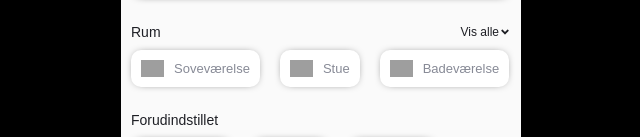
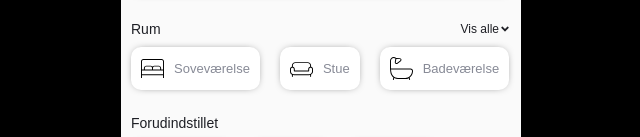
Before and after one commit to KatyTye/mobicom-frontend, a React (Vite) app: page / in a window 1280 px wide. Shown: the part 379-516 px from the top of the page, without its empty margins (319-959 px from the left). Built offline with nearby package versions, Linux system fonts and the light colour scheme; no server answers; grey boxes are pictures that could not be loaded.

Commit message:
fix: added needed path elements to the string

```diff
--- a/src/components/RoomsSection.jsx
+++ b/src/components/RoomsSection.jsx
@@ -17,7 +17,7 @@ export default function RoomsSection({ src }) {
 			<ul className="main-content__box-list">
 				{src.rooms.map((room, index) => {
 					return <li key={room.name + index} className="main-content__box-list-item">
-						<img src={location.host + "/icons/" + room.icon}
+						<img src={location.protocol + "//" + location.host + "/icons/" + room.icon}
 							alt="Ikon" className="item-icon" />
 
 						<p className="item-name">{room.name}</p>
```
